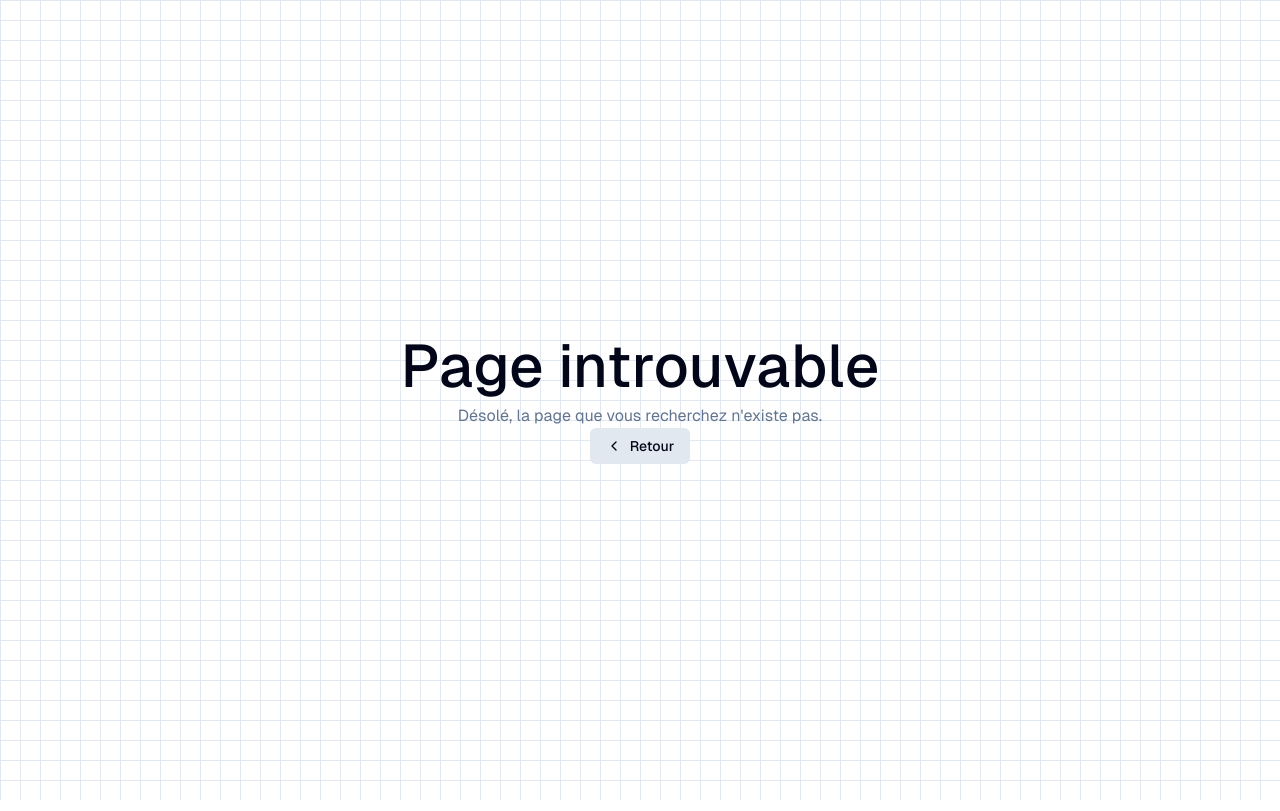
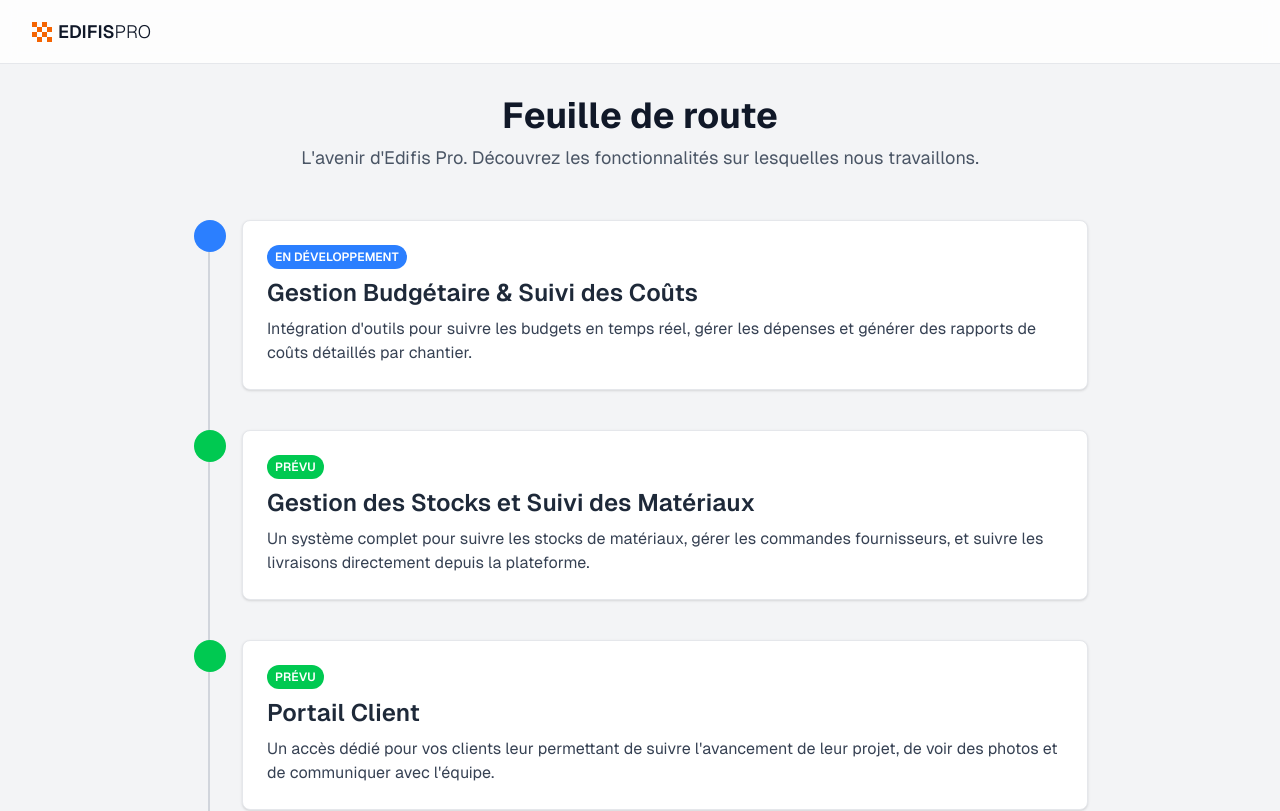
Before and after one commit to SmiledPolecat34/Edifis-Pro, a React (Vite) app in the folder frontend/edifis-pro/: page /roadmap in a window 1280 px wide. Shown: the top 811 px of the page. Built offline with nearby package versions, Linux system fonts and the light colour scheme; no server answers; the HTML template or start-up script is replaced by a standard one.

Commit message:
feat(static): JIRA-789 ajouter la page feuille de route et mise à jour des routes

```diff
--- a/frontend/edifis-pro/src/App.tsx
+++ b/frontend/edifis-pro/src/App.tsx
@@ -4,6 +4,7 @@ import "./App.css";
 
 import ProtectedRoute from "./components/protectedRoute/ProtectedRoute";
 import PageLayout from "./layout/PageLayout";
+import PublicPageLayout from "./layout/PublicPageLayout"; // Import new layout
 import Login from "./pages/login/Login";
 import ForgotPassword from "./pages/auth/ForgotPassword";
 import ResetPassword from "./pages/auth/ResetPassword";
@@ -33,6 +34,7 @@ import Terms from "./pages/static/Terms";
 import Privacy from "./pages/static/Privacy";
 import ContactUs from "./pages/static/ContactUs";
 import HelpCenter from "./pages/static/HelpCenter";
+import Roadmap from "./pages/static/Roadmap"; // Import Roadmap
 
 
 function App() {
@@ -45,13 +47,14 @@ function App() {
             <Route path="/reset-password" element={<ResetPassword />} />
 
             {/* Static public pages */}
-            <Route element={<PageLayout />}>
+            <Route element={<PublicPageLayout />}>
                 <Route path="/careers" element={<Careers />} />
                 <Route path="/legal" element={<Legal />} />
                 <Route path="/terms" element={<Terms />} />
                 <Route path="/privacy" element={<Privacy />} />
                 <Route path="/contact" element={<ContactUs />} />
                 <Route path="/help" element={<HelpCenter />} />
+                <Route path="/roadmap" element={<Roadmap />} /> {/* Add Roadmap Route */}
             </Route>
 
             {/* Protected routes */}
--- /dev/null
+++ b/frontend/edifis-pro/src/components/scrollButton/ScrollButton.tsx
@@ -0,0 +1,72 @@
+import { useState, useEffect } from 'react';
+import { ArrowDown, ArrowUp } from 'lucide-react';
+
+interface ScrollButtonProps {
+  scrollableRef: RefObject<HTMLDivElement>;
+}
+
+export default function ScrollButton({ scrollableRef }: ScrollButtonProps) {
+  const [showScrollTop, setShowScrollTop] = useState(false);
+  const [showScrollBottom, setShowScrollBottom] = useState(true);
+
+  useEffect(() => {
+    const scrollableElement = scrollableRef.current;
+
+    const handleScroll = () => {
+      if (!scrollableElement) return;
+
+      const { scrollTop, scrollHeight, clientHeight } = scrollableElement;
+
+      const scrollTopVisible = scrollTop > 100;
+      const scrollBottomVisible = scrollTop + clientHeight < scrollHeight - 1;
+
+      setShowScrollTop(scrollTopVisible);
+      setShowScrollBottom(scrollBottomVisible);
+    };
+
+    if (scrollableElement) {
+      scrollableElement.addEventListener('scroll', handleScroll, { passive: true });
+      handleScroll(); // Initial check
+    }
+
+    return () => {
+      if (scrollableElement) {
+        scrollableElement.removeEventListener('scroll', handleScroll);
+      }
+    };
+  }, [scrollableRef]);
+
+  const scrollToTop = () => {
+    scrollableRef.current?.scrollTo({ top: 0, behavior: 'smooth' });
+  };
+
+  const scrollToBottom = () => {
+    scrollableRef.current?.scrollTo({
+      top: scrollableRef.current.scrollHeight,
+      behavior: 'smooth',
+    });
+  };
+
+  return (
+    <>
+      {showScrollTop && (
+        <button
+          onClick={scrollToTop}
+          aria-label="Remonter en haut de la page"
+          className="fixed bottom-8 right-8 z-50 h-12 w-12 rounded-full bg-orange-500 text-white shadow-lg hover:bg-orange-600 focus:outline-none focus:ring-2 focus:ring-orange-500 focus:ring-offset-2 flex items-center justify-center transition-opacity duration-300 ease-in-out opacity-100 hover:scale-110"
+        >
+          <ArrowUp size={24} />
+        </button>
+      )}
+      {showScrollBottom && (
+        <button
+          onClick={scrollToBottom}
+          aria-label="Descendre en bas de la page"
+          className="fixed bottom-24 right-8 z-50 h-12 w-12 rounded-full bg-gray-700 text-white shadow-lg hover:bg-gray-800 focus:outline-none focus:ring-2 focus:ring-gray-500 focus:ring-offset-2 flex items-center justify-center transition-opacity duration-300 ease-in-out opacity-100 hover:scale-110"
+        >
+          <ArrowDown size={24} />
+        </button>
+      )}
+    </>
+  );
+}
--- a/frontend/edifis-pro/src/layout/PageLayout.tsx
+++ b/frontend/edifis-pro/src/layout/PageLayout.tsx
@@ -1,17 +1,22 @@
-import { useState } from 'react';
+import { useState, useRef } from 'react';
 import { Outlet } from 'react-router-dom';
 
 import SideBar from '../components/sideBar/SideBar';
 import Header from './header/Header';
 import Footer from './footer/Footer';
+import ScrollButton from '../components/scrollButton/ScrollButton'; // Import ScrollButton
 
 const PageLayout = () => {
     const [isMobileNavOpen, setIsMobileNavOpen] = useState(false);
+    const scrollableContainerRef = useRef<HTMLDivElement>(null); // Create a ref for the scrollable container
 
     return (
         <div className="flex h-screen bg-gray-100">
             <SideBar isMobileNavOpen={isMobileNavOpen} setIsMobileNavOpen={setIsMobileNavOpen} />
-            <div className="relative flex flex-1 flex-col overflow-y-auto overflow-x-hidden md:ms-[250px]">
+            <div
+                ref={scrollableContainerRef} // Attach the ref
+                className="relative flex flex-1 flex-col overflow-y-auto overflow-x-hidden md:ms-[250px]"
+            >
                 <Header setIsMobileNavOpen={setIsMobileNavOpen} />
                 <main className="flex-1">
                     <Outlet />
@@ -24,6 +29,7 @@ const PageLayout = () => {
                         onClick={() => setIsMobileNavOpen(false)}
                     ></div>
                 )}
+                <ScrollButton scrollableRef={scrollableContainerRef} /> {/* Pass the ref as a prop */}
             </div>
         </div>
     );
--- /dev/null
+++ b/frontend/edifis-pro/src/layout/PublicPageLayout.tsx
@@ -0,0 +1,15 @@
+import { Outlet } from 'react-router-dom';
+import PublicHeader from './header/PublicHeader';
+import Footer from './footer/Footer';
+
+export default function PublicPageLayout() {
+  return (
+    <div className="min-h-screen flex flex-col bg-gray-100">
+        <PublicHeader />
+        <main className="flex-grow">
+            <Outlet />
+        </main>
+        <Footer />
+    </div>
+  );
+}
--- a/frontend/edifis-pro/src/layout/footer/Footer.tsx
+++ b/frontend/edifis-pro/src/layout/footer/Footer.tsx
@@ -18,22 +18,9 @@ export default function Footer() {
         <div>
           <h3 className="text-gray-900 font-semibold text-base">À propos</h3>
           <ul className="mt-4 space-y-2">
-            <li>
-              <Link
-                to="/careers"
-                className="text-sm text-gray-600 hover:text-orange-600 transition-colors"
-              >
-                Carrières
-              </Link>
-            </li>
-            <li>
-              <Link
-                to="/"
-                className="text-sm text-gray-600 hover:text-orange-600 transition-colors"
-              >
-                Annonces
-              </Link>
-            </li>
+            <li><Link to="/careers" className="text-sm text-gray-600 hover:text-orange-600 transition-colors">Carrières</Link></li>
+            <li><Link to="/roadmap" className="text-sm text-gray-600 hover:text-orange-600 transition-colors">Feuille de route</Link></li>
+            <li><Link to="/" className="text-sm text-gray-600 hover:text-orange-600 transition-colors">Annonces</Link></li>
             <li>
               <Link
                 to="/legal"
@@ -47,7 +34,7 @@ export default function Footer() {
                 to="/terms"
                 className="text-sm text-gray-600 hover:text-orange-600 transition-colors"
               >
-                Condition d'utilisation
+                Conditions d'utilisation
               </Link>
             </li>
             <li>
--- /dev/null
+++ b/frontend/edifis-pro/src/layout/header/PublicHeader.tsx
@@ -0,0 +1,19 @@
+import { Link } from 'react-router-dom';
+import logo from '../../assets/images/logo.svg';
+
+export default function PublicHeader() {
+  return (
+    <header className="sticky top-0 w-full h-16 border-b border-gray-200 bg-white/80 backdrop-blur z-20">
+        <div className="max-w-7xl mx-auto flex items-center justify-between h-full px-4 md:px-8">
+            <Link
+                to="/login"
+                className="flex items-center align-center space-x-1.5 text-lg text-gray-900 font-semibold uppercase transition-colors"
+                aria-label="Retour à la page de connexion"
+            >
+                <img src={logo} alt="Edifis Pro" className="h-5 w-5" />
+                Edifis <span className="font-light">Pro</span>
+            </Link>
+        </div>
+    </header>
+  );
+}
--- /dev/null
+++ b/frontend/edifis-pro/src/pages/static/Roadmap.tsx
@@ -0,0 +1,73 @@
+import React from 'react';
+
+const roadmapData = [
+  {
+    status: "En développement",
+    title: "Gestion Budgétaire & Suivi des Coûts",
+    description: "Intégration d'outils pour suivre les budgets en temps réel, gérer les dépenses et générer des rapports de coûts détaillés par chantier."
+  },
+  {
+    status: "Prévu",
+    title: "Gestion des Stocks et Suivi des Matériaux",
+    description: "Un système complet pour suivre les stocks de matériaux, gérer les commandes fournisseurs, et suivre les livraisons directement depuis la plateforme."
+  },
+  {
+    status: "Prévu",
+    title: "Portail Client",
+    description: "Un accès dédié pour vos clients leur permettant de suivre l'avancement de leur projet, de voir des photos et de communiquer avec l'équipe."
+  },
+  {
+    status: "Recherche",
+    title: "Téléchargement et Suppression des Données (RGPD)",
+    description: "Permettre aux utilisateurs de télécharger une archive de leurs données personnelles et de demander leur suppression complète, conformément au RGPD."
+  },
+  {
+    status: "Recherche",
+    title: "Rapports Analytiques Avancés",
+    description: "Génération de rapports personnalisables sur la performance des projets, la productivité des équipes et la rentabilité."
+  },
+  {
+    status: "Recherche",
+    title: "Messagerie de Chantier Intégrée",
+    description: "Un module de communication en temps réel pour faciliter les échanges entre les membres d'une équipe sur un chantier spécifique."
+  }
+];
+
+const statusColors: { [key: string]: string } = {
+  "En développement": "bg-blue-500",
+  "Prévu": "bg-green-500",
+  "Recherche": "bg-yellow-500",
+};
+
+export default function Roadmap() {
+  return (
+    <main className="min-h-screen p-4 md:p-8 bg-gray-100">
+      <div className="max-w-4xl mx-auto">
+        <div className="text-center mb-12">
+            <h1 className="text-4xl font-bold text-gray-900 mb-2">Feuille de route</h1>
+            <p className="text-lg text-gray-600">L'avenir d'Edifis Pro. Découvrez les fonctionnalités sur lesquelles nous travaillons.</p>
+        </div>
+
+        <div className="relative border-l-2 border-gray-300 ml-4">
+          {roadmapData.map((item, index) => (
+            <div key={index} className="mb-10 ml-8">
+              <span className={`absolute -left-4 flex items-center justify-center w-8 h-8 rounded-full text-white ${statusColors[item.status] || 'bg-gray-500'}`}>
+                {/* Icon can go here */}
+              </span>
+              <div className="bg-white p-6 rounded-lg shadow-sm border border-gray-200">
+                <div className="flex items-center mb-2">
+                    <span className={`text-xs font-semibold inline-block py-1 px-2 uppercase rounded-full text-white ${statusColors[item.status] || 'bg-gray-500'}`}>
+                        {item.status}
+                    </span>
+                </div>
+                <h2 className="text-2xl font-semibold text-gray-800 mb-2">{item.title}</h2>
+                <p className="text-gray-700">{item.description}</p>
+              </div>
+            </div>
+          ))}
+        </div>
+
+      </div>
+    </main>
+  );
+}
```
Also changed, not shown: frontend/edifis-pro/src/pages/login/Login.tsx (+94 -39 lines).
